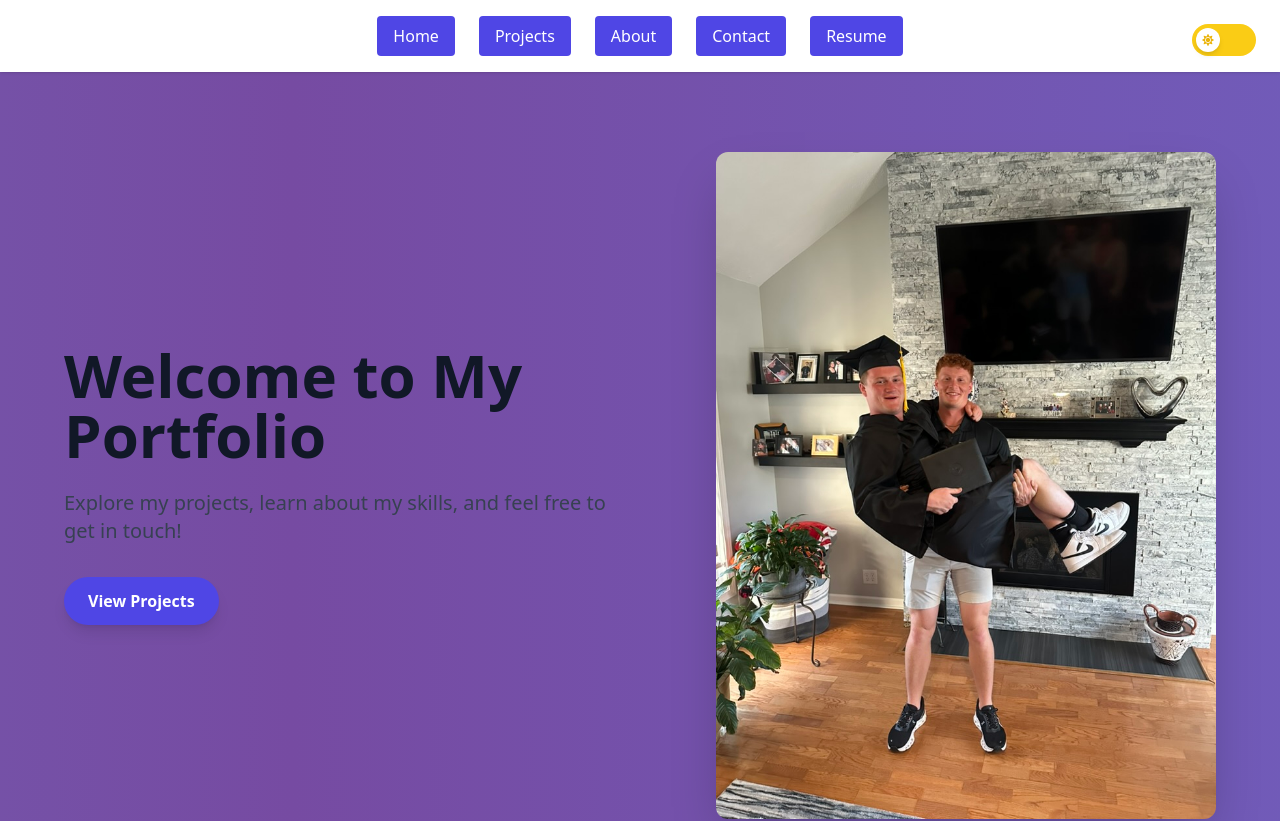
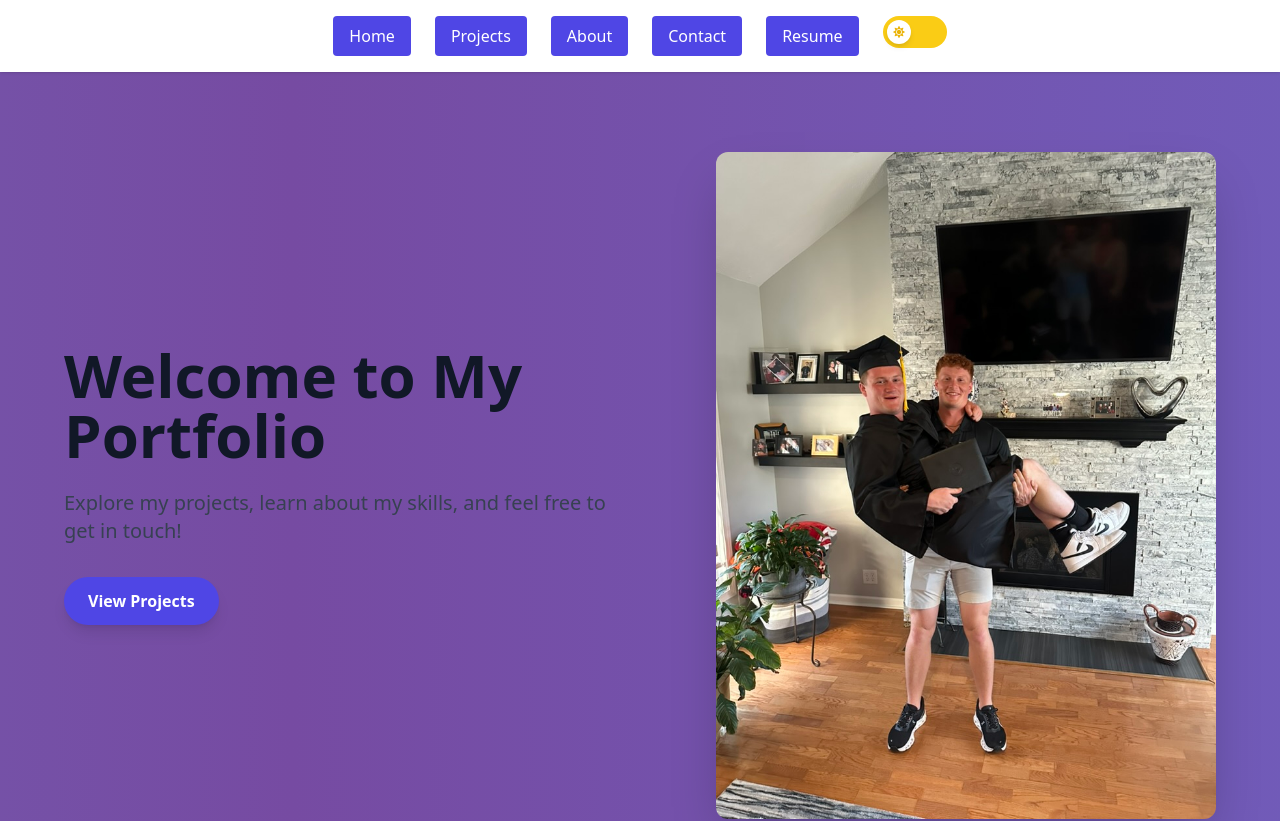
Before and after one commit to KodyHatcher/KodyHatcher.github.io, a React (Create React App) app in the folder tech_portfolio/: page / in a window 1280 px wide. Shown: the top 821 px of the page. Built offline with nearby package versions, Linux system fonts and the light colour scheme.

Commit message:
now it should be good

```diff
--- a/tech_portfolio/src/App.js
+++ b/tech_portfolio/src/App.js
@@ -38,7 +38,6 @@ function DarkModeToggle() {
   };
 
   return (
-    <div className="fixed top-4 right-4 z-50 sm:top-6 sm:right-6">
     <button
       onClick={toggleDarkMode}
       className={`relative w-16 h-8 rounded-full transition-colors duration-300 ${
@@ -59,7 +58,6 @@ function DarkModeToggle() {
         )}
       </span>
     </button>
-    </div>
   );
 }
 
@@ -87,8 +85,6 @@ function App() {
 
   return (
     <div className="min-h-screen bg-gray-50 dark:bg-gray-900 text-gray-900 dark:text-gray-100 transition-colors duration-500">
-      <DarkModeToggle />
-
       <nav className="flex flex-wrap justify-center gap-2 md:space-x-4 py-4 sticky top-0 bg-white dark:bg-gray-900 z-40 shadow">
         <button
           onClick={scrollToHome}
@@ -122,6 +118,9 @@ function App() {
         >
           Resume
         </a>
+
+        {/* Add Dark Mode Toggle here */}
+        <DarkModeToggle />
       </nav>
 
       <section ref={homeRef} className="scroll-mt-24">
```
Lines whose indentation alone changed are shown as unchanged.
